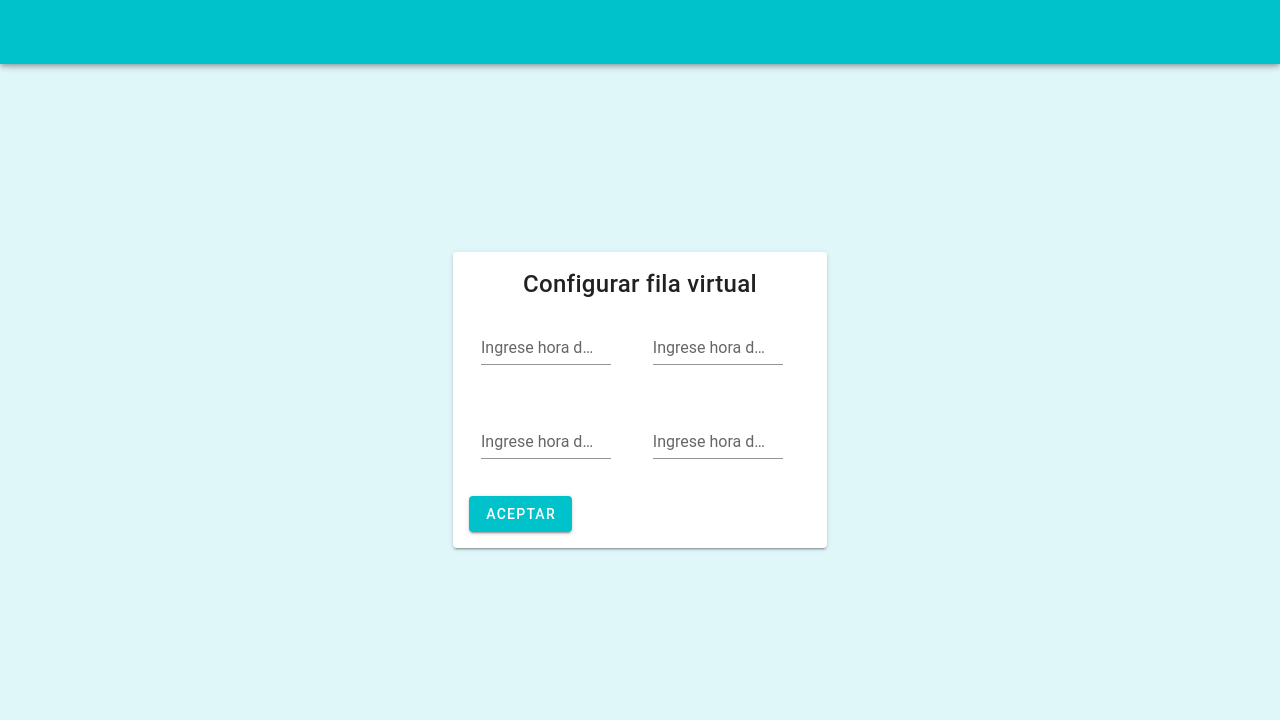
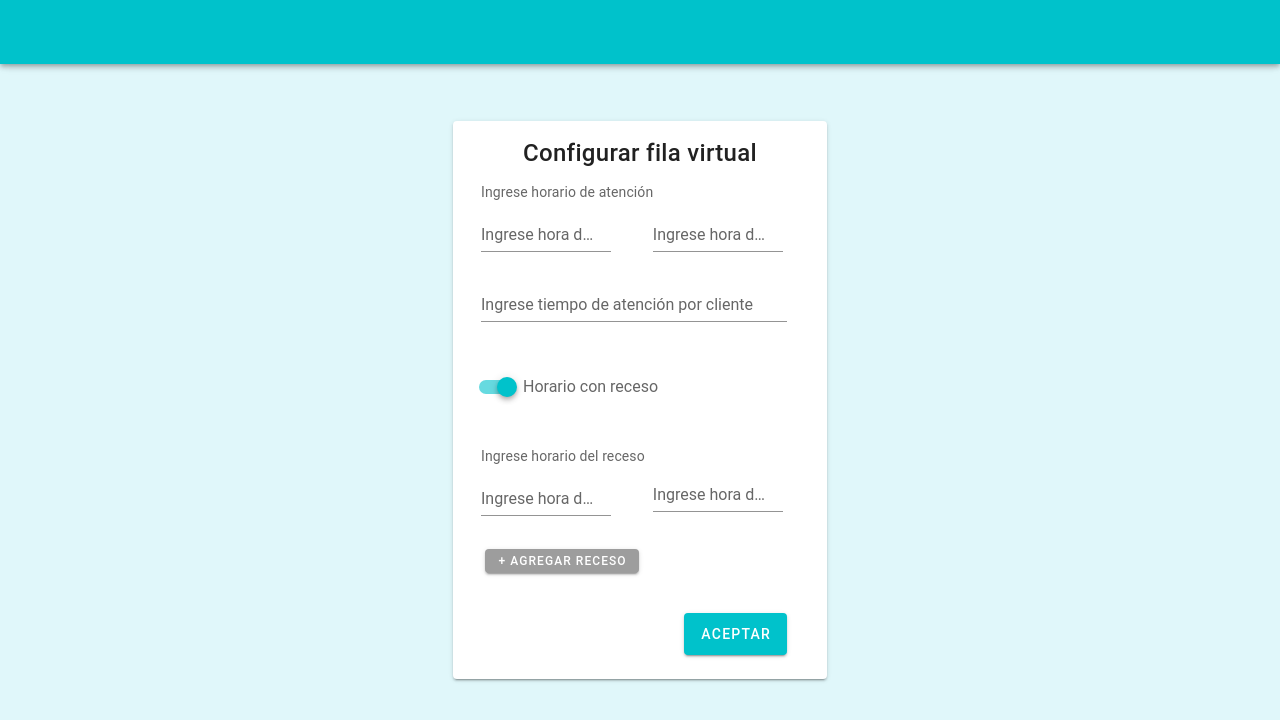
Before and after one commit to Rudeboyb4ss/FINGIOSE, a Vue app in the folder gestorfilas/: page /confila in a window 1280 px wide. Shown: the top 720 px of the page. Built offline with nearby package versions, Linux system fonts and the light colour scheme; no server answers; a small style sheet from the web is missing.

Commit message:
Se completa vista confila

```diff
--- a/gestorfilas/src/store/index.js
+++ b/gestorfilas/src/store/index.js
@@ -141,7 +141,7 @@ export default new Vuex.Store({
         axios.get('http://localhost:1818/filavirtual/getbycodigo/5f6bbf63d2c6822d31008c84')// + state.admin.codigofila) //codigo fila es provisorio hasta saber como le van a póner al atributo codigo fila en admin
         .then(result =>{
           state.filaconfig = result.data;
-          console.log(this.state.filaconfig);
+          //console.log(this.state.filaconfig);
           return result.data;
         }
           )
--- a/gestorfilas/src/views/confila.vue
+++ b/gestorfilas/src/views/confila.vue
@@ -4,7 +4,9 @@
       <v-card-title class="justify-center" style="font-size: 1.5em"
         >Configurar fila virtual</v-card-title
       >
-
+      <v-card-subtitle class="mt-n1 ml-3 pb-0" >
+         Ingrese horario de atención
+        </v-card-subtitle>
       <v-row class="ml-4">
         <v-col cols="11" sm="5">
           <v-dialog
@@ -76,7 +78,21 @@
           </v-dialog>
         </v-col>
       </v-row>
-
+      <v-text-field class="ml-7 mr-10"
+              label="Ingrese tiempo de atención por cliente"
+                placeholder="MM"
+            ></v-text-field>
+      <v-container class="px-6 small" fluid>
+      <v-switch
+      class="shrink"
+      color="#00C2CB"
+      v-model="switch1"
+      :label="`Horario con receso`"
+    ></v-switch>
+      </v-container>
+      <v-card-subtitle class="mt-n1 ml-3 pb-0" >
+         Ingrese horario del receso
+        </v-card-subtitle>
       <v-row class="ml-4">
         <v-col cols="11" sm="5">
           <v-dialog
@@ -88,6 +104,7 @@
           >
             <template v-slot:activator="{ on, attrs }">
               <v-text-field
+                class="mb-0"
                 v-model="time3"
                 label="Ingrese hora de inicio"
                 placeholder="HH:MM"
@@ -124,6 +141,7 @@
           >
             <template v-slot:activator="{ on, attrs }">
               <v-text-field
+                class="mt-0"
                 v-model="time4"
                 label="Ingrese hora de termino"
                 placeholder="HH:MM"
@@ -145,14 +163,31 @@
                 >OK</v-btn
               >
             </v-time-picker>
+
           </v-dialog>
         </v-col>
+        <div>
+      <v-btn
+        small
+        color="#9D9D9D"
+        height="2em"
+        class="mx-4 mb-7 mt-0 white--text"
+        @click="submit"
+        >+ Agregar receso</v-btn
+      > </div>
+
+
+
+
       </v-row>
-
+      <v-card-actions class="justify-end">
+        <div>
       <v-btn
         v-if="volver == 1"
         color="#00C2CB"
-        class="mx-4 my-4 white--text"
+        height="3em"
+        align="center"
+        class="mx-8 my-4 white--text"
         @click="submit"
         v-on:click="modificarHora"
         >Aceptar</v-btn
@@ -160,11 +195,16 @@
       <v-btn
         v-if="volver == 2"
         color="#00C2CB"
-        class="mx-4 my-4 white--text"
+        height="3em"
+        align="center"
+        class="mx-8 my-4 white--text"
         v-on:click="modificarHora"
         @click="submit"
         >Aceptar</v-btn
-      >
+      ></div>
+      </v-card-actions>
+
+
     </v-card>
   </v-container>
 </template>
@@ -184,7 +224,9 @@ export default {
     modal2: false,
     modal3: false,
     modal4: false,
-    filaconfig2: null
+    checkbox: true,
+    radioGroup: 1,
+    switch1: true,
   }),
 
   created: function () {
@@ -204,14 +246,15 @@ export default {
     },
 
     modificarHora() {
-      //this.filaconfig2.horaInicio = this.time;
-      //this.filaconfig2.horaTermino = this.time1;
-      //this.modificarhoraback(this.filaconfig2);
+      //no se puede porque no se guarda la variable global filaconfig
+      //this.filaconfig.horaInicio = this.time;
+      //this.filaconfig.horaTermino = this.time1;
+      //this.modificarhoraback(this.filaconfig);
 
       if (this.volver == 1) {
-        this.$router.push("AdministrarFila");
+        this.$router.push('AdministrarFila');
       } else {
-        this.$router.push("iniciarfila");
+        this.$router.push('iniciarfila');
       }
     },
   },
```
